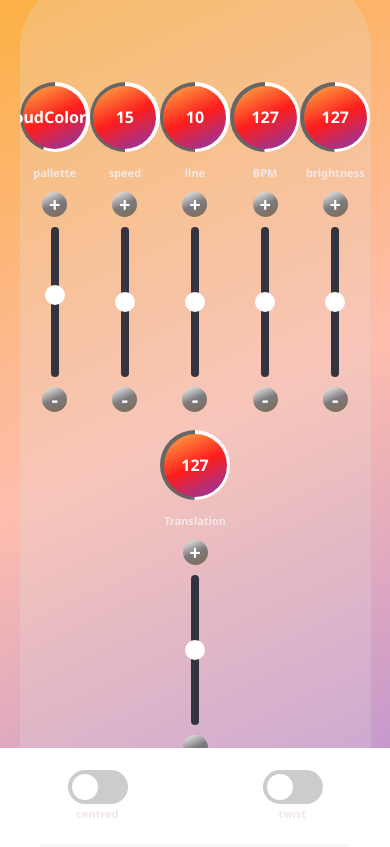
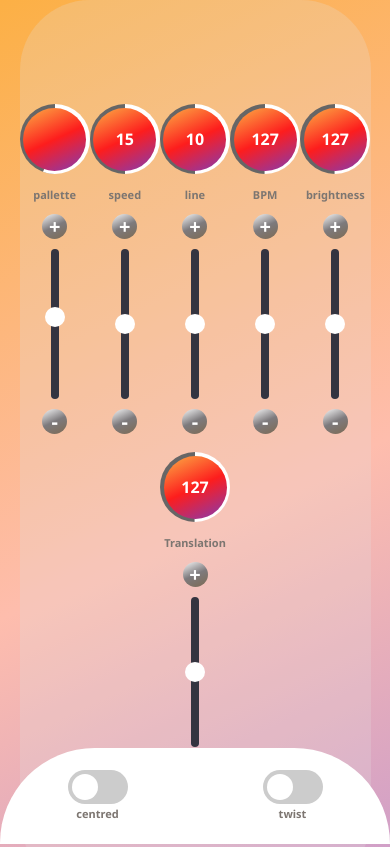
Before and after one commit to costyn/lightwork, a plain HTML site: page index.html in a window 390 px wide. Shown: the top 847 px of the page. Drawn offline with Linux system fonts and the light colour scheme.

Commit message:
All done

```diff
--- a/donut.js
+++ b/donut.js
@@ -6,15 +6,15 @@ function dataPrep(value, node){
   switch (node) {
     case 'pallette':
     val= Math.floor(value/10);
-    if( val == 1) { val = "RainbowColors_p";}
-    if( val == 2) { val = "RainbowStripeColors_p";}
-    if( val == 3) { val = "HeatColors_p";}
-    if( val == 4) { val = "LavaColors_p";}
-    if( val == 5) { val = "CloudColors_p";}
-    if( val == 6) { val = "OceanColors_p";}
-    if( val == 7) { val = "ForestColors_p";}
-    if( val == 8) { val = "PartyColors_p";}
-    if( val == 9) { val = "sutaburosuRainbowPalette";}
+    if( val == 0) { val = "RainbowColors_p";}
+    if( val == 1) { val = "RainbowStripeColors_p";}
+    if( val == 2) { val = "HeatColors_p";}
+    if( val == 3) { val = "LavaColors_p";}
+    if( val == 4) { val = "CloudColors_p";}
+    if( val == 5) { val = "OceanColors_p";}
+    if( val == 6) { val = "ForestColors_p";}
+    if( val == 7) { val = "PartyColors_p";}
+    if( val == 8) { val = "sutaburosuRainbowPalette";}
       break;
 
     case 'speed':
@@ -109,7 +109,8 @@ function updateDonut(percent, element){
           bar = parent.querySelector('.range-slider__bar'),
           pct = element.value * ((parent.clientHeight - thumb.clientHeight) / parent.clientHeight);
 
-      center.innerHTML = `<h4 class = "center-text" style = "margin : 0; color : white;" >${dataPrep(element.value, element.id)}</h4>`
+          element.id != 'pallette' ?center.innerHTML = `<h4 class = "center-text" style = "margin : 0; color : white;" >${dataPrep(element.value, element.id)}</h4>` : center.innerHTML = ``
+
       thumb.style.bottom = pct + '%';
       bar.style.height = 'calc(' + pct + '% + ' + thumb.clientHeight / 2 + 'px)';
       updateDonut(element.value, element.parentNode);
--- a/styles.css
+++ b/styles.css
@@ -71,7 +71,7 @@ html {
   }
 body {
   /* position: fixed; */
-  height: 100vh;
+  /* height: 105vh; */
   width: 100%;
   margin: 0;
   background: linear-gradient(335deg, rgb(221 221 221) 0%, rgb(164 163 163) 50%, rgb(193 193 193) 100%);
@@ -79,7 +79,7 @@ body {
   display: flex;
   padding: 0;
   flex-direction: column;
-  justify-content: space-evenly;
+  /* justify-content: space-evenly; */
   align-items: center;
   background-repeat: no-repeat;
 }
@@ -509,7 +509,8 @@ input:checked + .slider:before {
     /* position: fixed; */
     /* height: 100vh; */
     width: 100%;
-    /* height: 100vh; */
+    overflow-x: inherit;
+    height: fit-content;
     background-repeat: no-repeat;
   }
 
@@ -534,14 +535,14 @@ input:checked + .slider:before {
     .mother{
       display: flex;
       position: relative;
-      align-content: center;
-      align-items: center;
+      /* align-content: center; */
+      /* align-items: center; */
       justify-content: center;
       height: fit-content;
       background: #e2e2e23b;
       padding: 3em 2em;
       width: 70%;
-      justify-self: center;
+      /* justify-self: center; */
       /* padding: 0; */
       border-radius: 70px;
     }
@@ -564,24 +565,30 @@ input:checked + .slider:before {
       position: fixed;
       display: flex;
       flex-direction: row;
+      align-content: baseline;
       align-items: center;
       justify-content: flex-end;
       bottom: 0;
+      border-radius: 170px 172px 0 0;
       width: 100%;
       background: white;
     }
   body {
     /* position: fixed; */
-    /* height: 140vh; */
+    height: fit-content;
     width: 100%;
-    margin: 0;
+    overflow: unset;
+    padding: 0 0 170px 0;
+    overflow-x: clip;
+    bottom: 0;
+    /* margin: 0; */
     background: linear-gradient(335deg, rgb(221 221 221) 0%, rgb(164 163 163) 50%, rgb(193 193 193) 100%);
     background: linear-gradient(335deg, rgb(131 58 180 / 56%) 0%, rgb(254 189 173) 50%, rgb(252, 176, 69) 100%);
-    display: flex;
-    padding: 0;
-    flex-direction: column;
-    justify-content: center;
-    align-items: center;
+    /* display: flex; */
+    /* padding: 0; */
+    /* flex-direction: column; */
+    /* justify-content: center; */
+    /* align-items: center; */
     background-repeat: no-repeat;
   }
 
@@ -624,7 +631,7 @@ input:checked + .slider:before {
     background: linear-gradient(405deg, #343440 0%, #2196f3 50%, rgba(252,176,69,1) 100%);
   }
   .text{
-    color: rgb(243, 231, 231);
+    color: rgb(125 118 113);
   }
   .center span {
     color:#ffffff;
```
